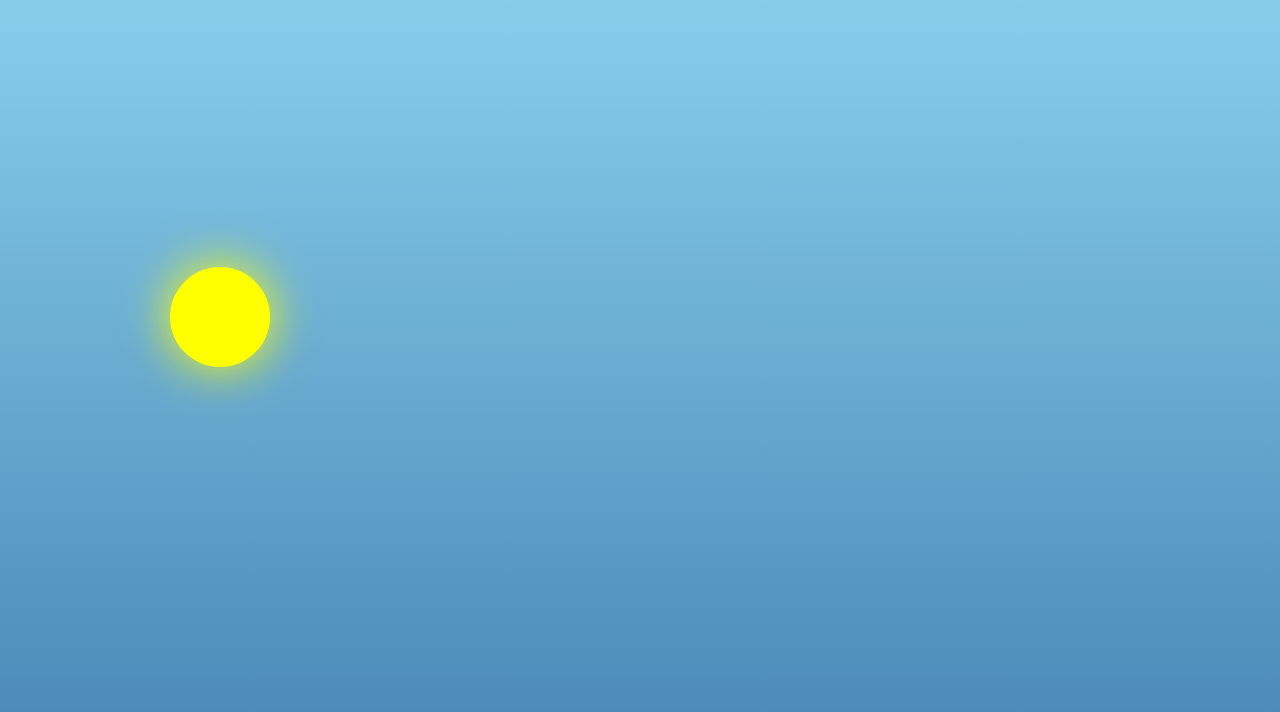
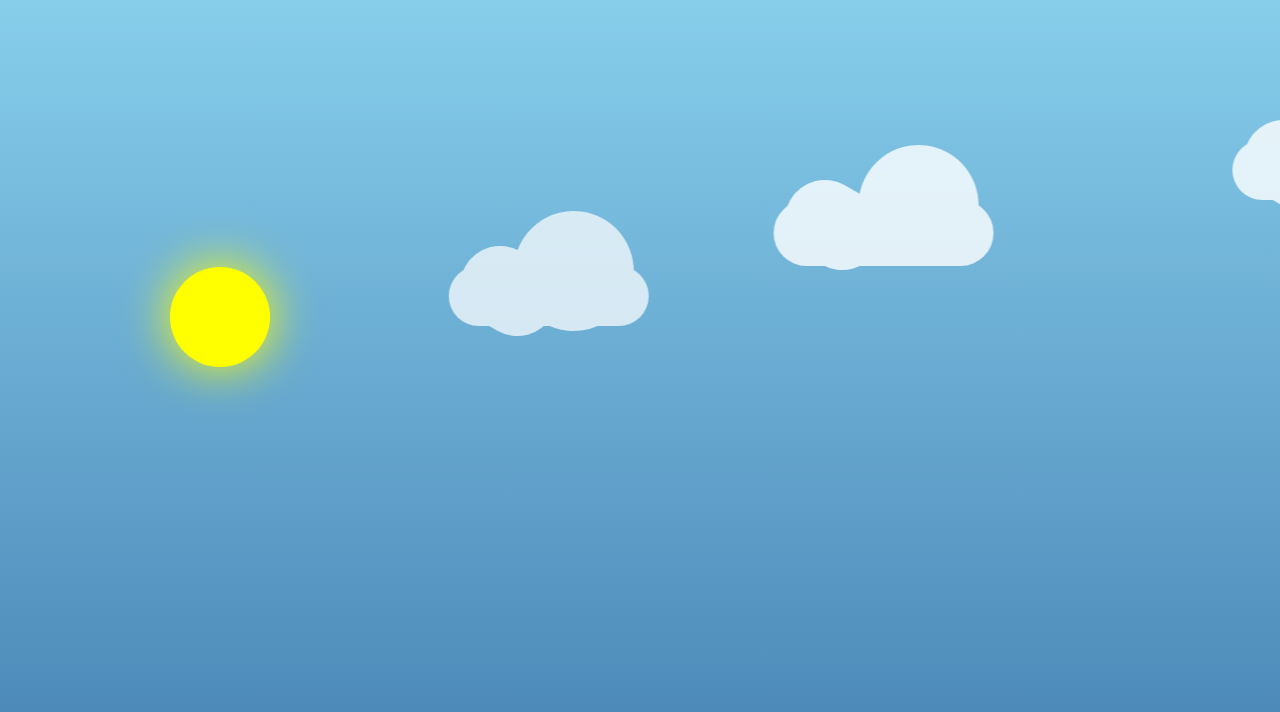
Before and after one commit to amandala/thegarden, a Next.js app: page /plant/1 in a window 1280 px wide. Shown: the top 712 px of the page. Built offline with nearby package versions, Linux system fonts and the light colour scheme.

Commit message:
Add some clouds

```diff
--- a/src/app/components/SunnyBackground.module.css
+++ b/src/app/components/SunnyBackground.module.css
@@ -131,6 +131,86 @@
   100% {
     top: 40%;
     left: 100%;
+  }
+}
+
+/* Clouds */
+.cloudwrapperOne,
+.cloudwrapperTwo,
+.cloudwrapperThree,
+.cloudwrapperFour {
+  animation: movecloudsoversky 120s linear infinite; /* Slower speed */
+  z-index: 2001;
+}
+
+.cloudwrapperOne {
+  top: 10%;
+  animation-delay: -10s;
+}
+
+.cloudwrapperTwo {
+  top: 12%;
+  animation-delay: -15s;
+}
+
+.cloudwrapperThree {
+  top: 14%;
+  animation-delay: -20s;
+  animation-duration: 65s; /* Slightly different speed */
+}
+
+.cloudwrapperFour {
+  top: 16%;
+  animation-delay: -25s;
+  animation-duration: 55s; /* Slightly different speed */
+}
+
+.cloud {
+  width: 200px;
+  height: 60px;
+  background: white;
+  position: relative;
+  border-radius: 200px;
+  z-index: 2000;
+}
+
+.cloudwrapperThree .cloud {
+  width: 220px; /* 10% bigger */
+  height: 66px; /* 10% bigger */
+}
+
+.cloud:before,
+.cloud:after {
+  content: "";
+  background: white;
+  position: absolute;
+  width: 100px;
+  height: 80px;
+  top: -15px;
+  left: 10px;
+  border-radius: 100px;
+  transform: rotate(30deg);
+}
+
+.cloud:after {
+  width: 120px;
+  height: 120px;
+  top: -55px;
+  left: auto;
+  right: 15px;
+}
+
+@keyframes movecloudsoversky {
+  0% {
+    transform: translate(125%, 10vh);
+    opacity: 0.8;
+  }
+  50% {
+    opacity: 0.8;
+  }
+  100% {
+    transform: translate(-25%, 10vh);
+    opacity: 0.4;
   }
 }
 
--- a/src/app/components/SunnyBackground.tsx
+++ b/src/app/components/SunnyBackground.tsx
@@ -15,6 +15,18 @@ export const SunnyBackground = () => {
           <div key={index} className={styles.star}></div>
         ))}
       </div>
+      <div className={styles.cloudwrapperOne}>
+        <div className={styles.cloud}></div>
+      </div>
+      <div className={styles.cloudwrapperTwo}>
+        <div className={styles.cloud}></div>
+      </div>
+      <div className={styles.cloudwrapperThree}>
+        <div className={styles.cloud}></div>
+      </div>
+      <div className={styles.cloudwrapperFour}>
+        <div className={styles.cloud}></div>
+      </div>
     </div>
   );
 };
```
